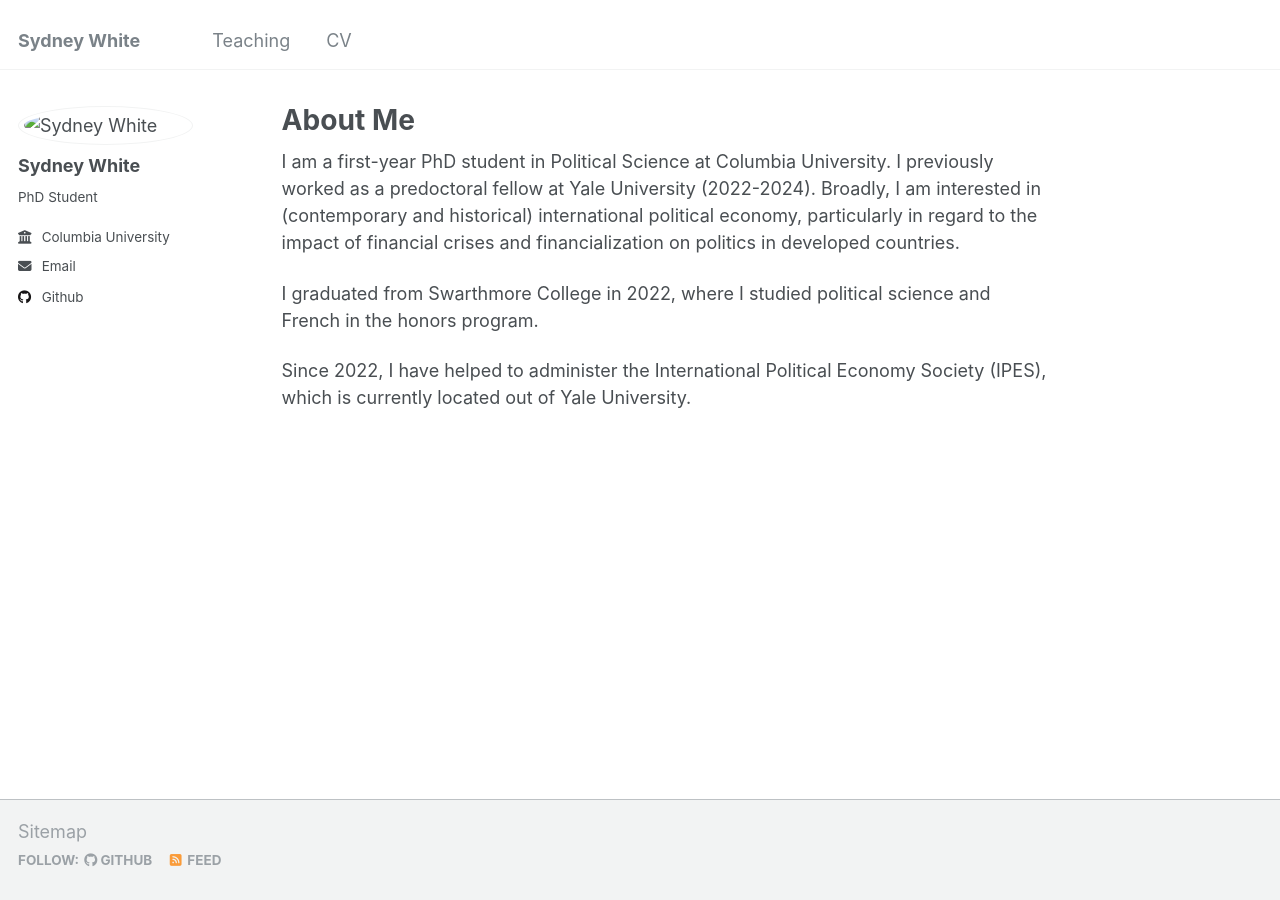
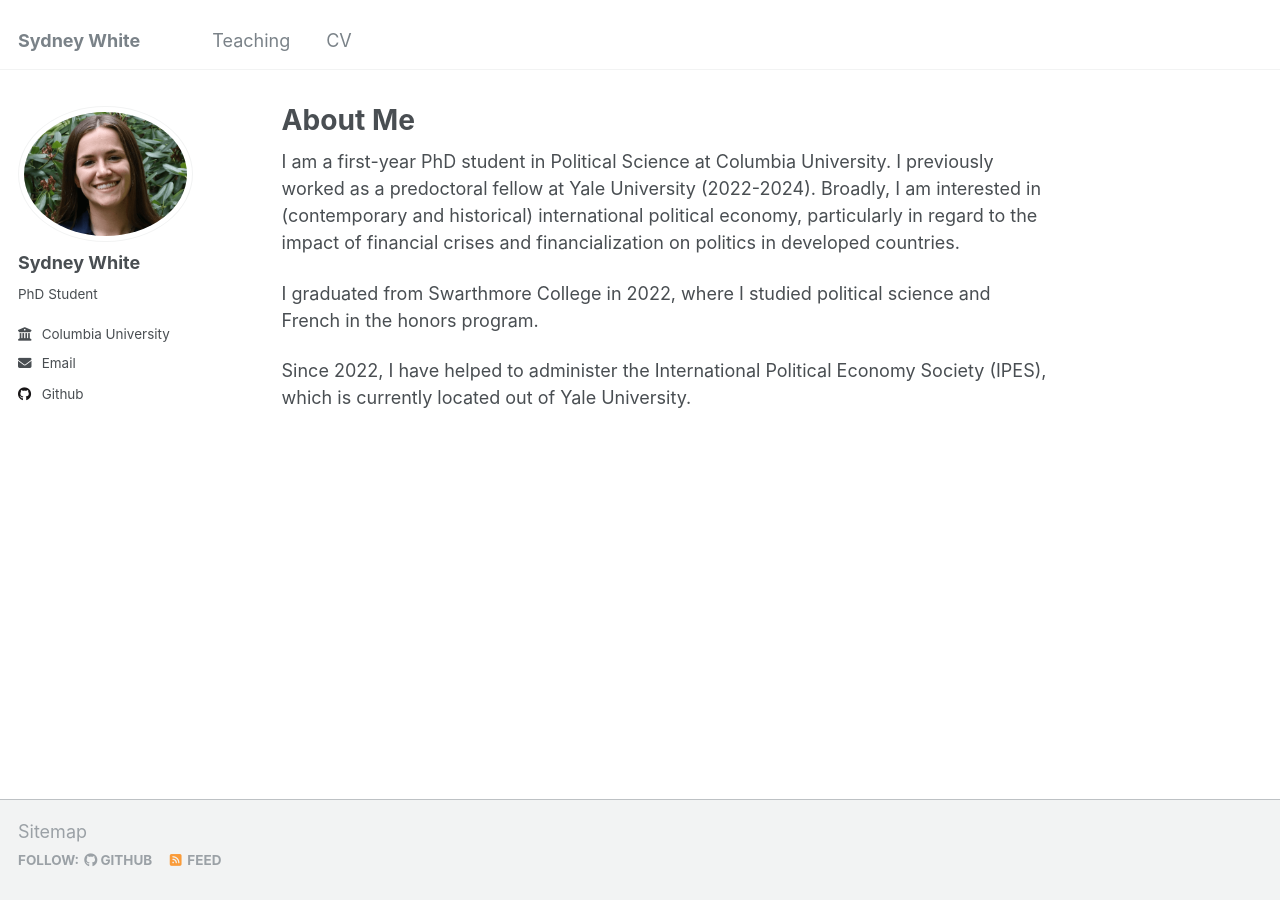
Before and after one commit to Sydney-White/web, a Jekyll site: the page built from _pages/about.md, in a window 1280 px wide. Built offline with Jekyll 4.4.1, drawn with Linux system fonts in a browser that asks for light colours.

Commit message:
Update _config.yml

```diff
--- a/_config.yml
+++ b/_config.yml
@@ -21,7 +21,7 @@ repository               : ""
 #               Additional customization can be done by editing /_includes/author-profile.html
 author:
   # Biographic information
-  avatar           : "images/profile.png"
+  avatar           : "https://sydney-white.github.io/web/images/profile.png"
   name             : "Sydney White"
   pronouns         : # example: "she/her"
   bio              : "PhD Student"
```
